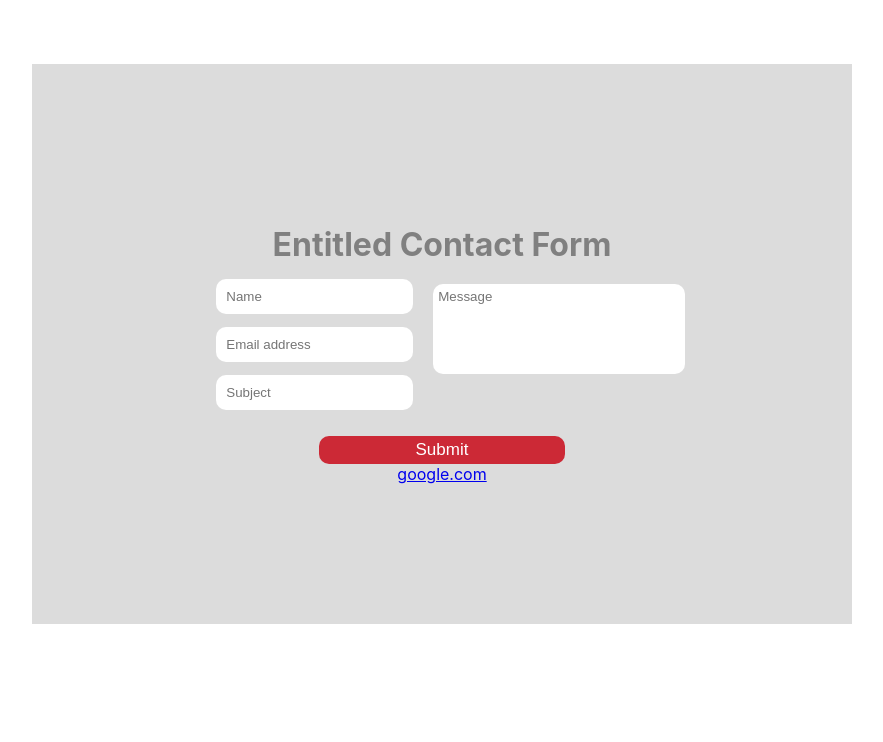
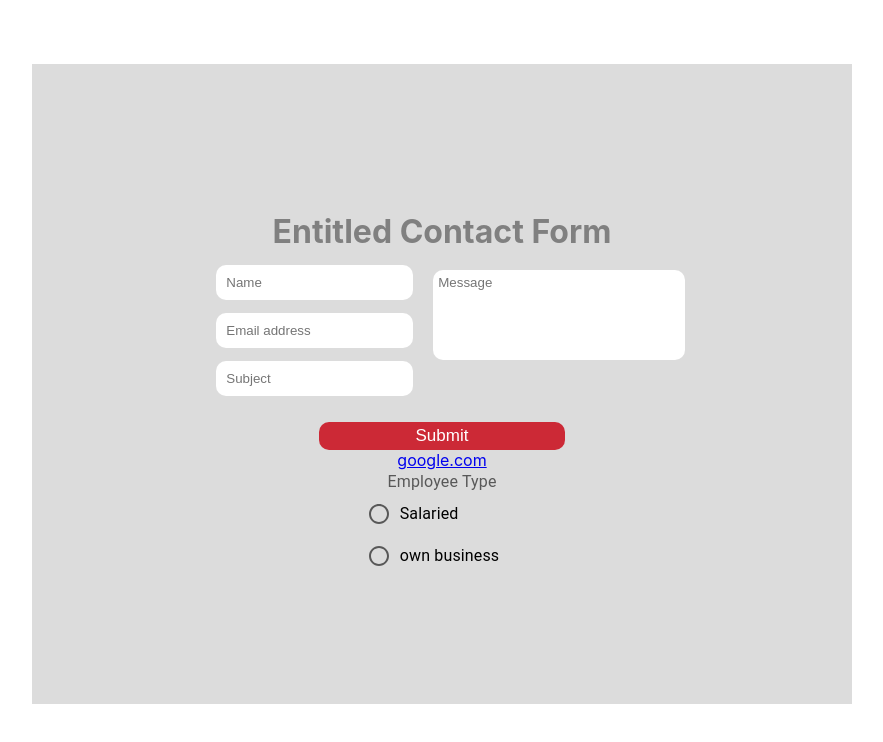
Before and after one commit to Reetika12/assignment1, a React (Create React App) app in the folder contact-us-form/: page / in a window 1280 px wide. Shown: the top 742 px of the page, without its empty margins (198-1081 px from the left). Built offline with nearby package versions, Linux system fonts and the light colour scheme.

Commit message:
added radio button for employee type

```diff
--- a/contact-us-form/package.json
+++ b/contact-us-form/package.json
@@ -3,6 +3,10 @@
   "version": "0.1.0",
   "private": true,
   "dependencies": {
+    "@emotion/react": "^11.7.1",
+    "@emotion/styled": "^11.6.0",
+    "@material/radio": "^13.0.0",
+    "@mui/material": "^5.2.4",
     "@testing-library/jest-dom": "^5.16.1",
     "@testing-library/react": "^12.1.2",
     "@testing-library/user-event": "^13.5.0",
--- a/contact-us-form/src/Components/contactUsForm.js
+++ b/contact-us-form/src/Components/contactUsForm.js
@@ -1,6 +1,17 @@
+import React, { useState } from "react";
 import styled from "styled-components";
+import Radio from "@mui/material/Radio";
+import RadioGroup from "@mui/material/RadioGroup";
+import FormControlLabel from "@mui/material/FormControlLabel";
+import FormLabel from "@mui/material/FormLabel";
 
 function ContactUsForm() {
+  const [value, setValue] = useState("");
+
+  const handleChange = (e) => {
+    setValue(e.target.value);
+    // console.log("changed value", e.target.value);
+  };
   return (
     <ParentComp>
       <Label>Entitled Contact Form</Label>
@@ -18,6 +29,24 @@ function ContactUsForm() {
       <a href="https://www.google.com/" target="_blank">
         google.com
       </a>
+      <FormLabel component="legend">Employee Type</FormLabel>
+      <RadioGroup
+        aria-label="employee"
+        name="controlled-radio-buttons-group"
+        value={value}
+        onChange={handleChange}
+      >
+        <FormControlLabel
+          value="Salaried"
+          control={<Radio />}
+          label="Salaried"
+        />
+        <FormControlLabel
+          value="own business"
+          control={<Radio />}
+          label="own business"
+        />
+      </RadioGroup>
     </ParentComp>
   );
 }
@@ -35,7 +64,7 @@ const ParentComp = styled.div`
   align-items: center;
   justify-content: center;
   background: #dcdcdc;
-  height: 70vh;
+  height: 80vh;
   margin: 5% 18% 5% 18%;
 `;
 const WrapRightfield = styled.div`
```
Also changed, not shown: 1 other file (tests, documents, lock files or other folders).
